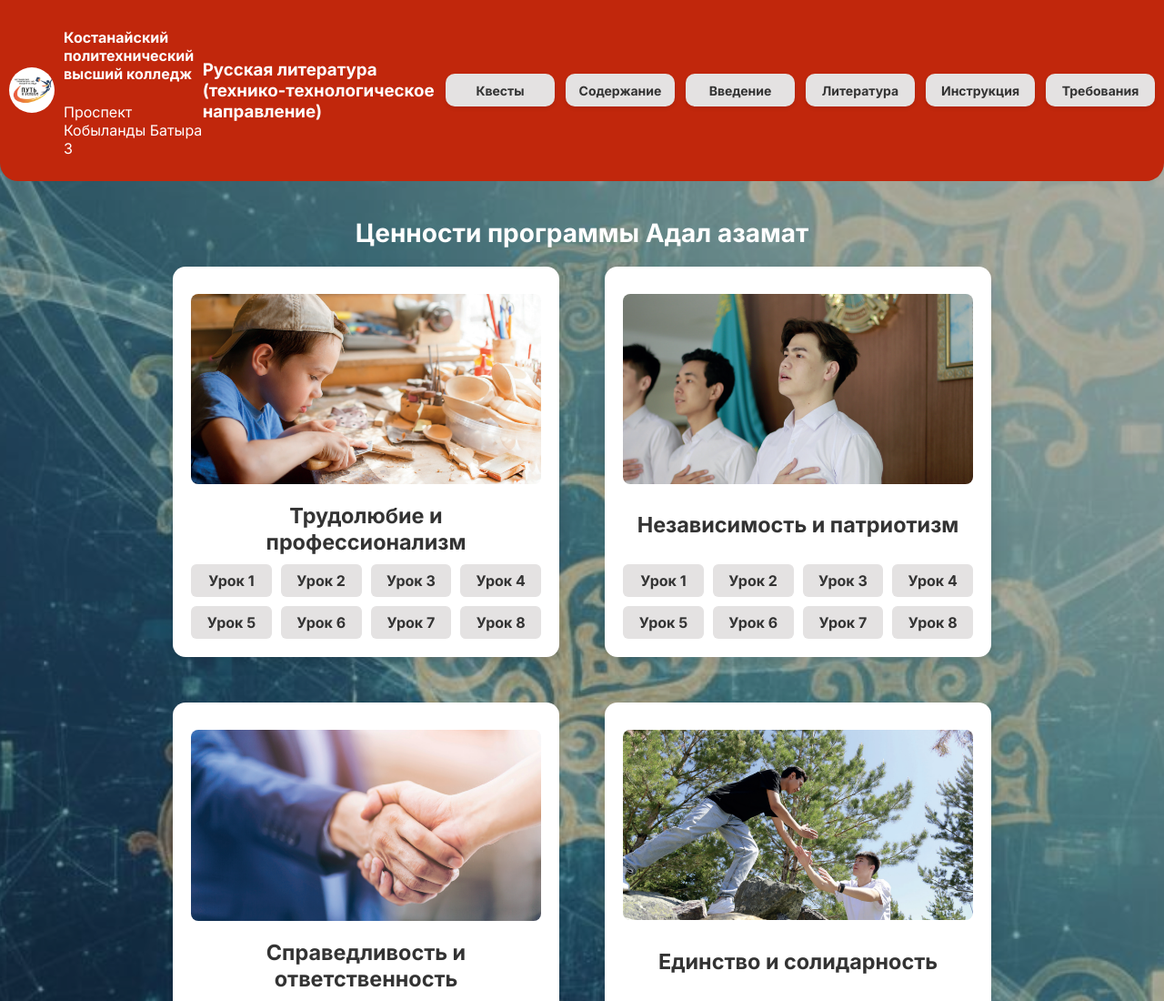
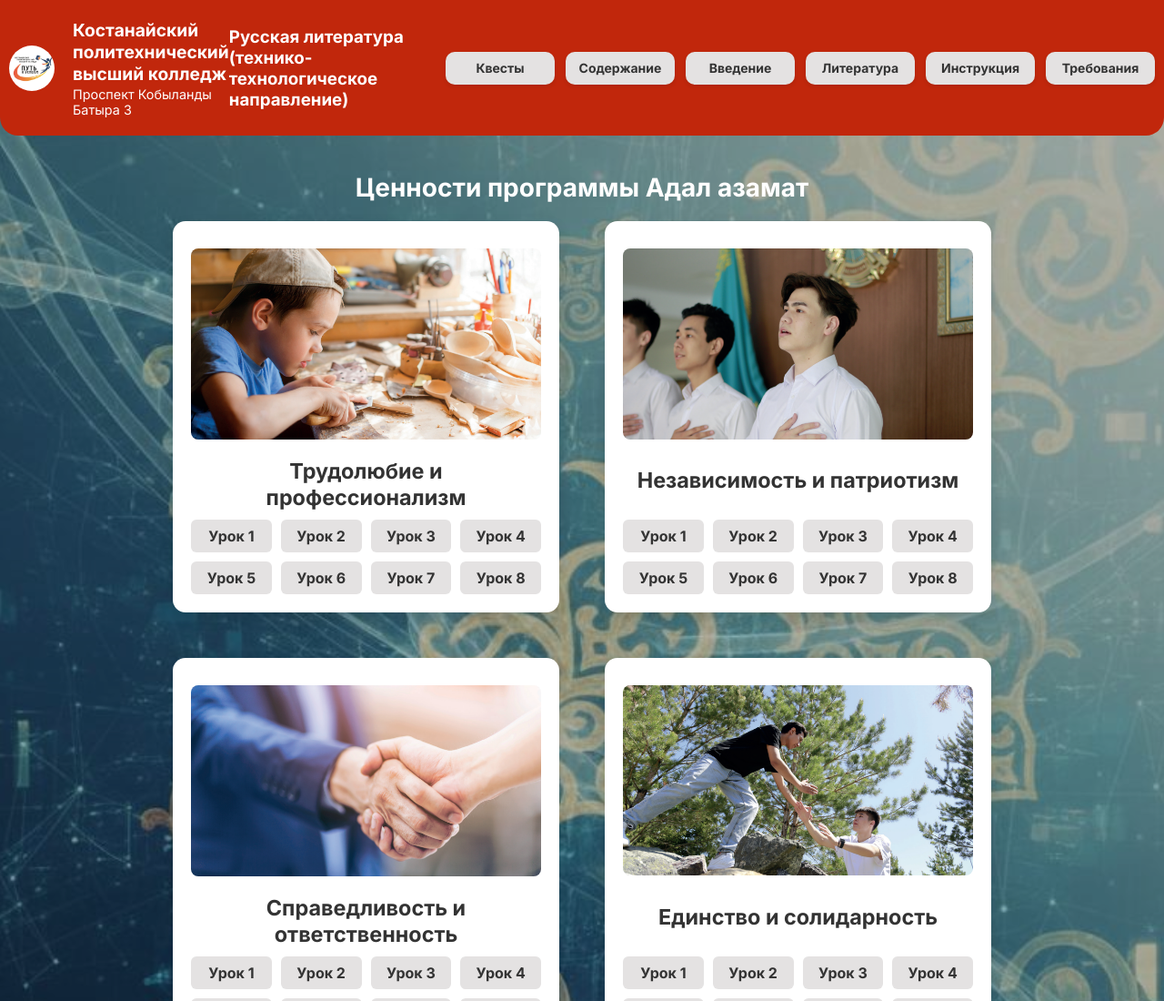
Before and after one commit to devilaiz/rusyaz, a plain HTML site: page index.html in a window 1280 px wide. Shown: the top 1100 px of the page at 91% size. Drawn offline with Linux system fonts and the light colour scheme.

Commit message:
Add styles for logo and college information

```diff
--- a/style.css
+++ b/style.css
@@ -433,3 +433,25 @@ footer {
     height: auto !important;
   }
 }
+.logo-title {
+  display: flex;
+  align-items: center;
+  gap: 10px;
+}
+
+.college-info {
+  display: flex;
+  flex-direction: column;
+}
+
+.college-info h4 {
+  margin: 0;
+  font-size: 1.2em;
+  font-weight: 600;
+}
+
+.address {
+  margin: 2px 0 0 0;
+  font-size: 0.9em;
+  color: #ffffff;
+}
```
